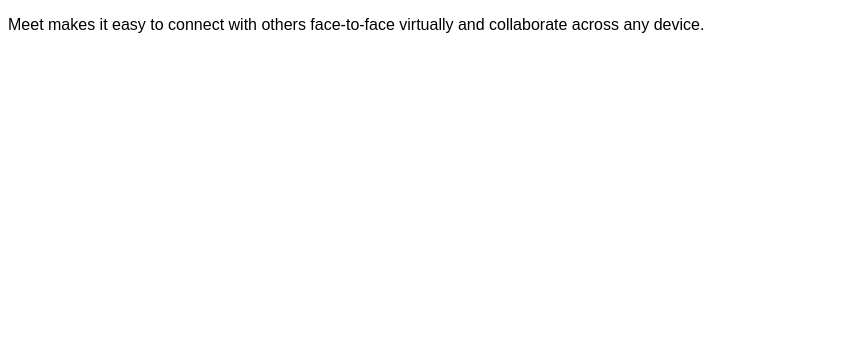
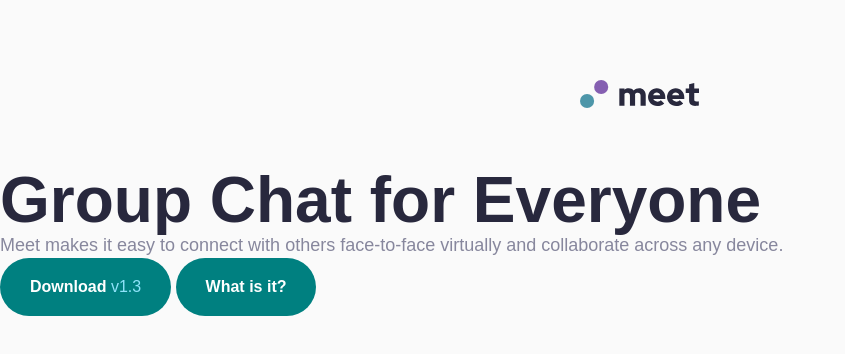
Before and after one commit to saurav-verma-01/Meet-landing-page, a website built with Vite: page index.html in a window 1280 px wide. Shown: the whole page, without its empty margins (0-845 px from the left). Built offline with nearby package versions, Linux system fonts and the light colour scheme; a web font is replaced by a local one.

Commit message:
Working on Hero Section

```diff
--- a/assets/css/main.css
+++ b/assets/css/main.css
@@ -1 +1,2 @@
-@import url(./section/general.css);
+@import url("./section/general.css");
+@import url("./section/hero.css");
--- a/assets/css/section/general.css
+++ b/assets/css/section/general.css
@@ -6,6 +6,14 @@
   --grey: #87879d;
   --light-grey: #d9b8ff;
   --light: #fafafa;
+}
+
+*,
+*::after,
+*::before {
+  margin: 0;
+  padding: 0;
+  box-sizing: border-box;
 }
 
 @font-face {
@@ -31,11 +39,37 @@
 body {
   font-family: "Red Hat Display", sans-serif;
   font-weight: 500;
+  background: var(--light);
+  color: var(--dark);
+}
+
+a {
+  text-decoration: none;
+  color: inherit;
 }
 
 .heading-1 {
+  font-weight: 900;
+  line-height: 1;
+  font-size: 4rem;
 }
 .heading-2 {
 }
 .body-1 {
 }
+
+.btn {
+  display: inline-block;
+  padding: 1rem 1.875rem;
+  background-color: teal;
+  border-radius: 100px;
+  color: white;
+  font-size: 1rem;
+  line-height: 1.625;
+  font-weight: 900;
+}
+
+.btn span {
+  color: var(--sky);
+  font-weight: 500;
+}
--- /dev/null
+++ b/assets/css/section/hero.css
@@ -0,0 +1,18 @@
+.hero {
+}
+
+.header {
+  padding: 5rem 0 3.75rem;
+}
+
+.meet-logo {
+  display: block;
+  width: 7.5rem;
+  height: 1.75rem;
+  margin-inline: auto;
+}
+.banner-content p {
+  color: var(--grey);
+  font-size: 1.125rem;
+  line-height: 1.45;
+}
--- a/index.html
+++ b/index.html
@@ -14,10 +14,34 @@
     <link rel="stylesheet" href="./assets/css/main.css" />
   </head>
   <body>
-    <p>
-      Meet makes it easy to connect with others face-to-face virtually and
-      collaborate across any device.
-    </p>
+    <main class="main">
+      <section class="hero">
+        <header class="header">
+          <img
+            src="./assets/logo.svg"
+            alt="meet landing page logo"
+            class="meet-logo"
+          />
+        </header>
+        <div class="hero-content">
+          <banner-desk-left></banner-desk-left>
+          <banner-desk-right></banner-desk-right>
+          <div class="banner-content">
+            <h1 class="heading-1">Group Chat for Everyone</h1>
+            <p>
+              Meet makes it easy to connect with others face-to-face virtually
+              and collaborate across any device.
+            </p>
+            <div class="btn-container">
+              <a href="#" class="btn btn-primary">
+                Download <span>v1.3</span></a
+              >
+              <a href="#" class="btn btn-secondary"> What is it?</a>
+            </div>
+          </div>
+        </div>
+      </section>
+    </main>
   </body>
 </html>
 
```
